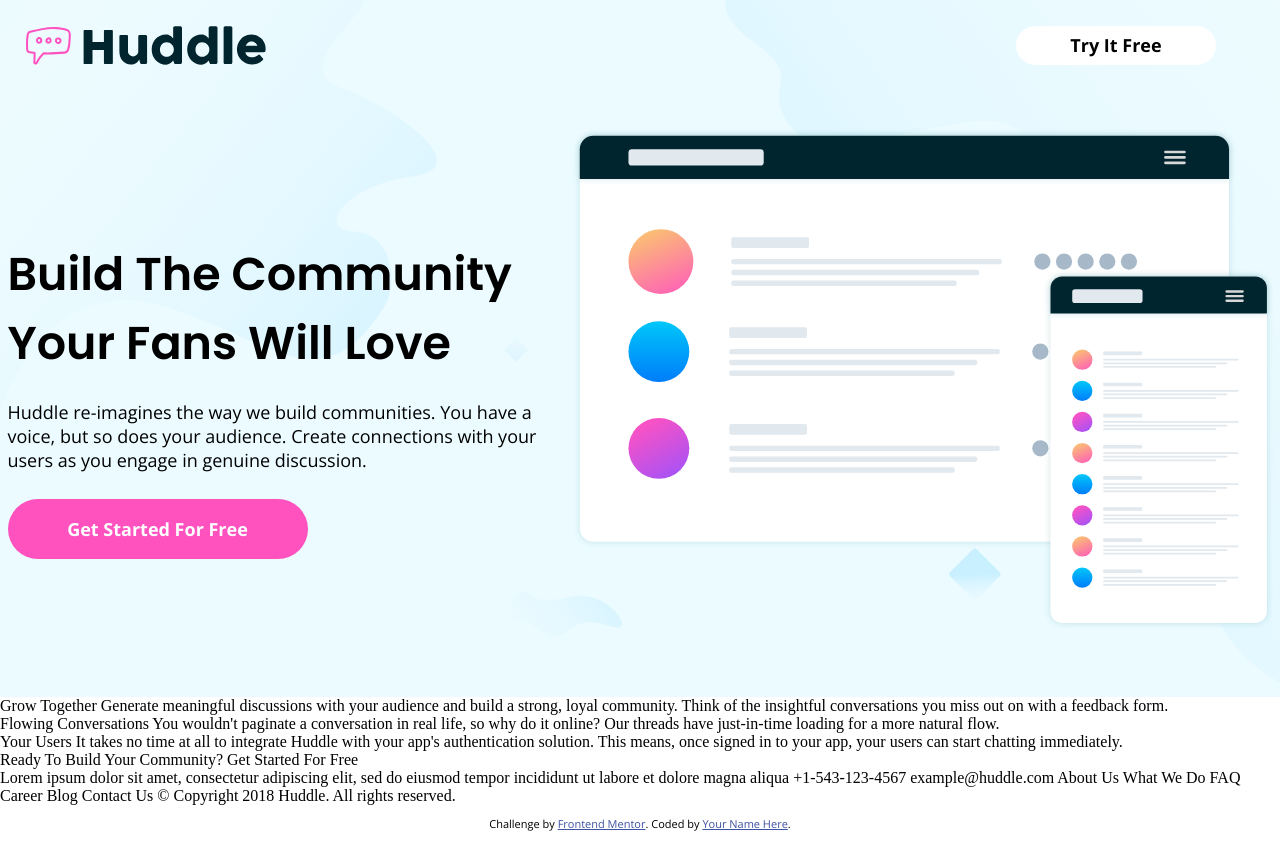
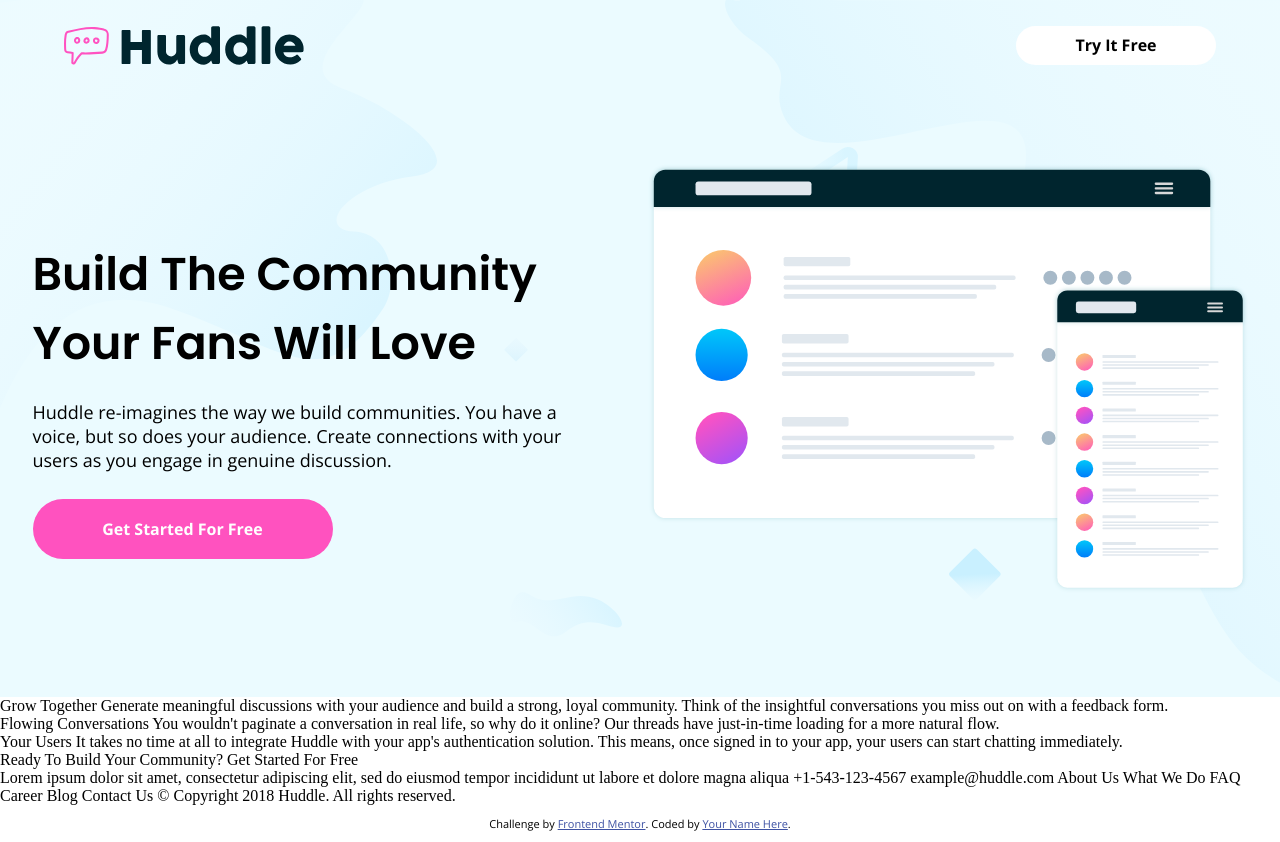
Before and after one commit to abdmud/huddle-landing-page-with-alternating-feature-blocks, a plain HTML site: page index.html in a window 1280 px wide. Drawn offline with nearby package versions, Linux system fonts and the light colour scheme.

Commit message:
tweaks to hero img

```diff
--- a/styles.css
+++ b/styles.css
@@ -17,7 +17,7 @@ html, body {
 .nav {
     display: flex;
     justify-content: space-between;
-    padding-left: 2%;
+    padding-left: 5%;
     padding-right: 5%;
 }
 .hero-container {
@@ -27,8 +27,9 @@ html, body {
     margin-top: 5%;
 }
 .hero-img img{
-    width: 700px;
+   width: 600px;
     height: 500px;
+    object-fit:contain;
 }
 .hero-text {
     display: flex;
@@ -50,6 +51,7 @@ p, .nav-btn, .hero-btn  {
 }
 .nav-btn, .hero-btn {
     font-weight: 700;
+    font-size: 16px;
 }
 .nav-btn {
     color: black;
```
